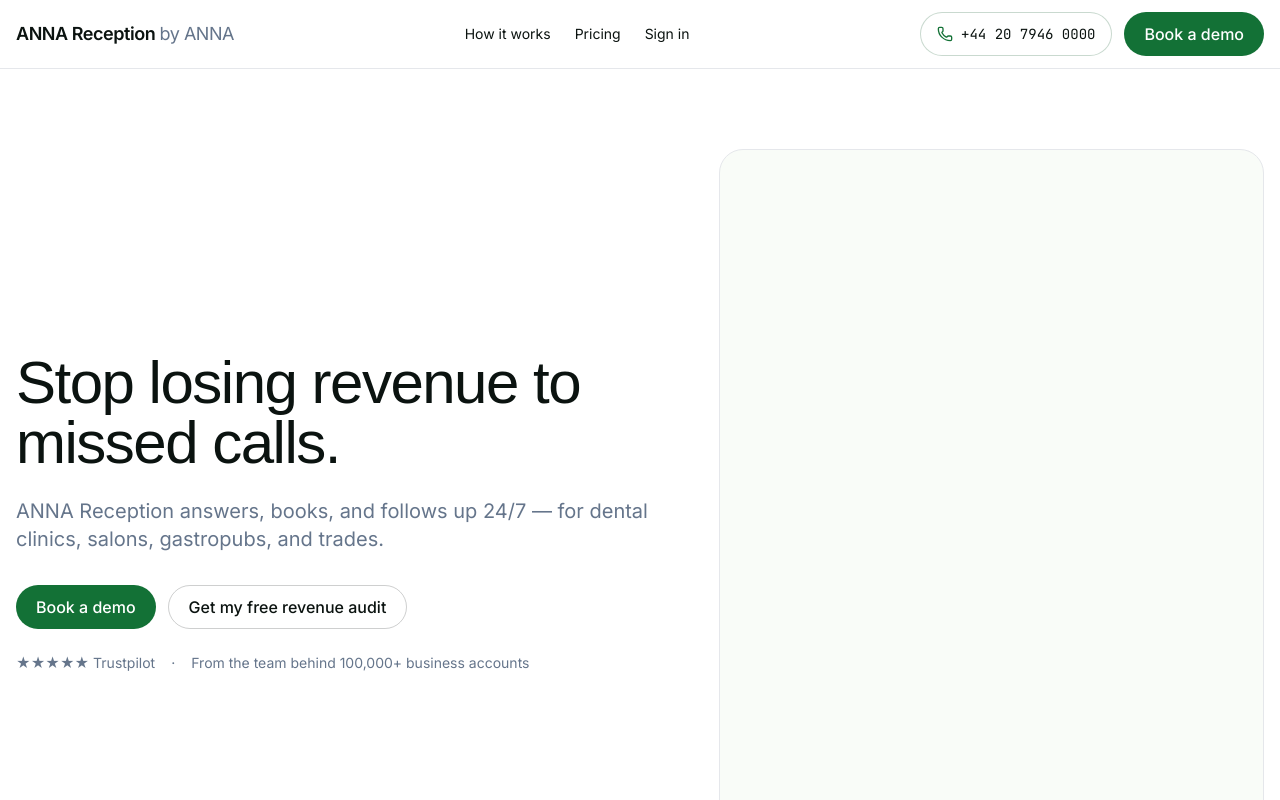
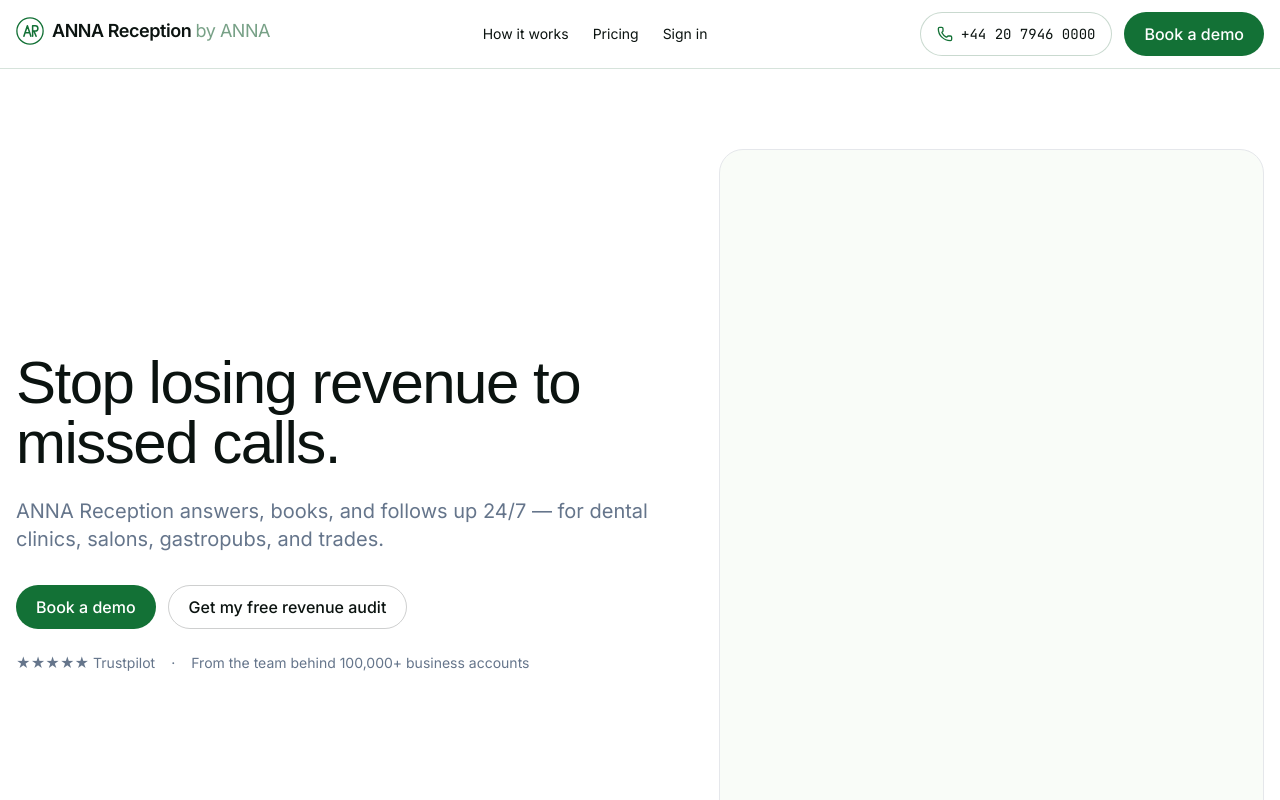
Before and after one commit to nfilippov733/anna-reception, a Next.js app: page / in a window 1280 px wide. Shown: the top 800 px of the page. Built offline with nearby package versions, Linux system fonts and the light colour scheme; a web font is replaced by a local one.

Commit message:
feat(header): SVG Logo, scroll-shrink, sage hairline, ink hover

```diff
--- a/src/components/layout/Header.tsx
+++ b/src/components/layout/Header.tsx
@@ -1,19 +1,40 @@
+"use client";
+import { useEffect, useState } from "react";
+import Link from "next/link";
 import { Button } from "@/components/primitives/Button";
 import { PhoneChip } from "@/components/primitives/PhoneChip";
+import { Logo } from "@/components/primitives/Logo";
+import { cn } from "@/lib/cn";
 
 const DEMO_PHONE = process.env.NEXT_PUBLIC_DEMO_PHONE ?? "+44 20 7946 0000";
 
 export function Header() {
+  const [scrolled, setScrolled] = useState(false);
+
+  useEffect(() => {
+    function onScroll() {
+      setScrolled(window.scrollY > 80);
+    }
+    onScroll();
+    window.addEventListener("scroll", onScroll, { passive: true });
+    return () => window.removeEventListener("scroll", onScroll);
+  }, []);
+
   return (
-    <header className="sticky top-0 z-40 bg-bg/90 backdrop-blur border-b border-border">
-      <div className="mx-auto max-w-page flex items-center justify-between px-4 py-3">
-        <a href="/" className="text-lg font-semibold tracking-tight">
-          ANNA Reception <span className="text-fg-muted font-normal">by ANNA</span>
-        </a>
+    <header
+      className={cn(
+        "sticky top-0 z-40 bg-bg/90 backdrop-blur border-b border-sage/30 transition-[padding] duration-200 motion-reduce:transition-none",
+        scrolled ? "py-2" : "py-3"
+      )}
+    >
+      <div className="mx-auto max-w-page flex items-center justify-between px-4">
+        <Link href="/" className="focus-visible:outline-none focus-visible:ring-2 focus-visible:ring-primary rounded-sm">
+          <Logo />
+        </Link>
         <nav aria-label="Primary" className="hidden md:flex items-center gap-6 text-sm">
-          <a href="#how-it-works" className="hover:underline">How it works</a>
-          <a href="#pricing" className="hover:underline">Pricing</a>
-          <a href="/sign-in" className="hover:underline">Sign in</a>
+          <a href="#how-it-works" className="text-ink hover:text-primary transition-colors">How it works</a>
+          <a href="#pricing" className="text-ink hover:text-primary transition-colors">Pricing</a>
+          <a href="/sign-in" className="text-ink hover:text-primary transition-colors">Sign in</a>
         </nav>
         <div className="flex items-center gap-3">
           <PhoneChip number={DEMO_PHONE} className="hidden sm:inline-flex" />
```
Also changed, not shown: 1 other file (tests, documents, lock files or other folders).
